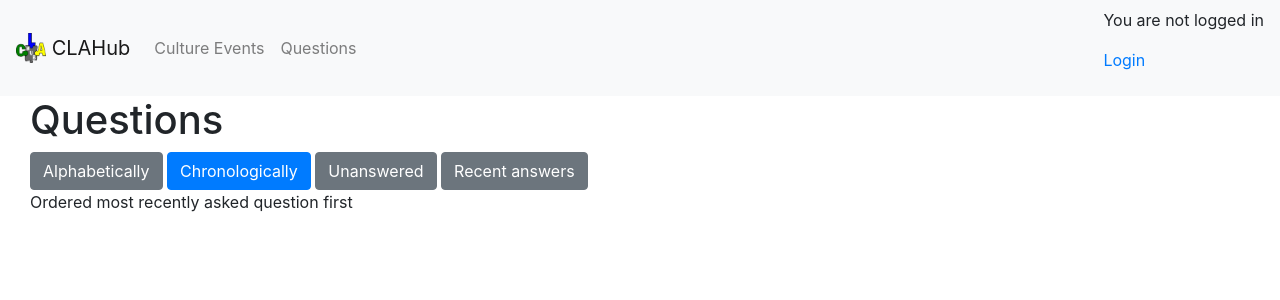
After one commit to stevetasticsteve/CLA_Hub, a Django app: page /CE/questions_chron in a window 1280 px wide. The commit adds this page. Shown: the top 300 px of the page. Run offline with Django 3.2, Linux system fonts and the light colour scheme; data that the repository does not hold is empty; some libraries are stand-ins or nearby versions.

Commit message:
Added a question summary page that has several ways different sorted pages

```diff
--- a/CE/forms.py
+++ b/CE/forms.py
@@ -141,7 +141,7 @@ class QuestionForm(forms.Form):
         })
     )
     answer = forms.CharField(
-        required=True,
+        required=False,
         label='Answer',
         widget=forms.TextInput(attrs={
             'class': 'form-control',
--- /dev/null
+++ b/CE/templates/CE/partial/question_table.html
@@ -0,0 +1,26 @@
+{% for ce in CEs %}
+<div class="container-fluid border">
+    <h3><a href="{{ce.id}}">{{ ce.title }}</a></h3>
+    <table class="table table-striped">
+    <thead>
+    <tr>
+        <th scope="col">Question</th>
+        <th scope="col">Asked by</th>
+        <th scope="col">Answer</th>
+        <th scope="col">Answered by</th>
+    </tr>
+    </thead>
+    <tbody>
+    {% for q in Questions %}
+    {% if q.ce == ce %}
+    <td>{{q.question}}</td>
+    <td>{{q.asked_by}} on {{q.date_created}}</td>
+    <td>{{q.answer}}</td>
+    <td>{{q.answered_by}}</td>
+    {% endif %}
+    {% endfor %}
+    </tbody>
+</table>
+</div>
+<p></p>
+{% endfor %}
--- /dev/null
+++ b/CE/templates/CE/questions_chron.html
@@ -0,0 +1,18 @@
+{% extends 'base.html' %}
+{% block page_content %}
+
+<div class="container-fluid">
+    <h1>Questions</h1>
+    <div class="btn=group" role="group" aria-label="Filter options" >
+        <a href="{% url 'CE:questions_alph' %}" role="button" class="btn btn-secondary">Alphabetically</a>
+        <button type="button" class="btn btn-primary">Chronologically</button>
+        <a href="{% url 'CE:questions_unanswered' %}" role="button" class="btn btn-secondary">Unanswered</a>
+        <a href="{% url 'CE:questions_recent' %}" role="button" class="btn btn-secondary">Recent answers</a>
+    </div>
+    <p>Ordered most recently asked question first</p>
+</div>
+
+{% include 'CE/partial/question_table.html' %}
+
+
+{% endblock %}
--- a/CE/urls.py
+++ b/CE/urls.py
@@ -6,6 +6,11 @@ urlpatterns = [
     path('', views.home_page, name='home_page'),
     path('<int:pk>/edit', views.edit, name='edit'),
     path('new', views.new, name='new'),
+    path('questions_chron', views.questions_chron, name='questions_chron'),
+    path('questions_alph', views.questions_alph, name='questions_alph'),
+    path('questions_recent', views.questions_recent, name='questions_recent'),
+    path('questions_unanswered', views.questions_unanswered, name='questions_unanswered'),
     path('<int:pk>', views.view, name='view'),
     path('<slug:slug>', views.view_slug, name='view_slug'),
+
 ]
--- a/CE/views.py
+++ b/CE/views.py
@@ -180,7 +180,49 @@ def new(request):
                     new_question.last_modified_by = str(request.user)
                     new_question.question = question.cleaned_data['question']
                     new_question.answer = question.cleaned_data['answer']
+                    if question.cleaned_data['answer']:
+                        new_question.answered_by = str(request.user)
                     new_question.save()
                     #todo write question tests
 
         return redirect('CE:view', pk=ce.pk)
+
+
+def questions_chron(request):
+    questions = QuestionModel.objects.order_by('-date_created', 'ce')
+    set_ces = set([i.ce for i in questions])
+    context = {
+        'Questions': questions,
+        'CEs': set_ces
+    }
+    return render(request, 'CE/questions_chron.html', context)
+
+
+def questions_alph(request):
+    q = QuestionModel.objects.all()
+    set_ces = set([i.ce for i in q])
+    set_ces = sorted(set_ces, key=lambda x: x.title.lower())
+    context = {
+        'Questions': q,
+        'CEs': set_ces
+    }
+    return render(request, 'CE/questions_alph.html', context)
+
+def questions_unanswered(request):
+    questions = QuestionModel.objects.filter(answer='').order_by('ce', '-last_modified')
+    set_ces = set([i.ce for i in questions])
+    context = {
+        'Questions': questions,
+        'CEs': set_ces
+    }
+    return render(request, 'CE/questions_unanswered.html', context)
+
+
+def questions_recent(request):
+    questions = QuestionModel.objects.all().exclude(answer='').order_by('ce', '-last_modified')
+    set_ces = set([i.ce for i in questions])
+    context = {
+        'Questions': questions,
+        'CEs': set_ces
+    }
+    return render(request, 'CE/questions_recent.html', context)
--- a/CLAHub/templates/base.html
+++ b/CLAHub/templates/base.html
@@ -21,6 +21,7 @@
   <div class="collapse navbar-collapse" id="navbarNavAltMarkup">
     <div class="navbar-nav">
       <a class="nav-item nav-link" href="{% url 'CE:home_page' %}">Culture Events <span class="sr-only"></span></a>
+      <a class="nav-item nav-link" href="{% url 'CE:questions_chron' %}">Questions <span class="sr-only"></span></a>
     </div>
       <div class="navbar-item ml-md-auto" >
       {% if user.is_authenticated %}
```
Also changed, not shown: CE/models.py (+6 -1 lines), CE/templates/CE/questions_alph.html (added, +18 -0 lines), CE/templates/CE/questions_recent.html (added, +18 -0 lines), CE/templates/CE/questions_unanswered.html (added, +18 -0 lines).
